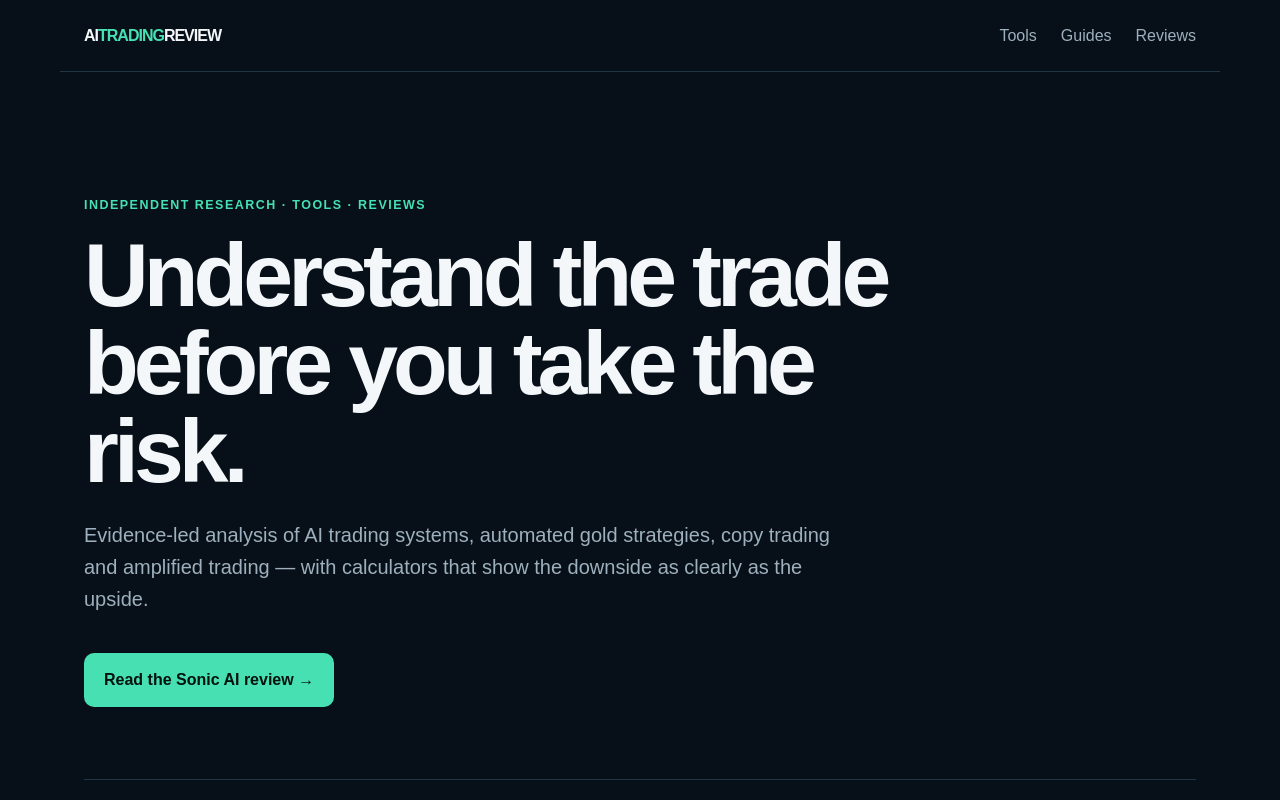
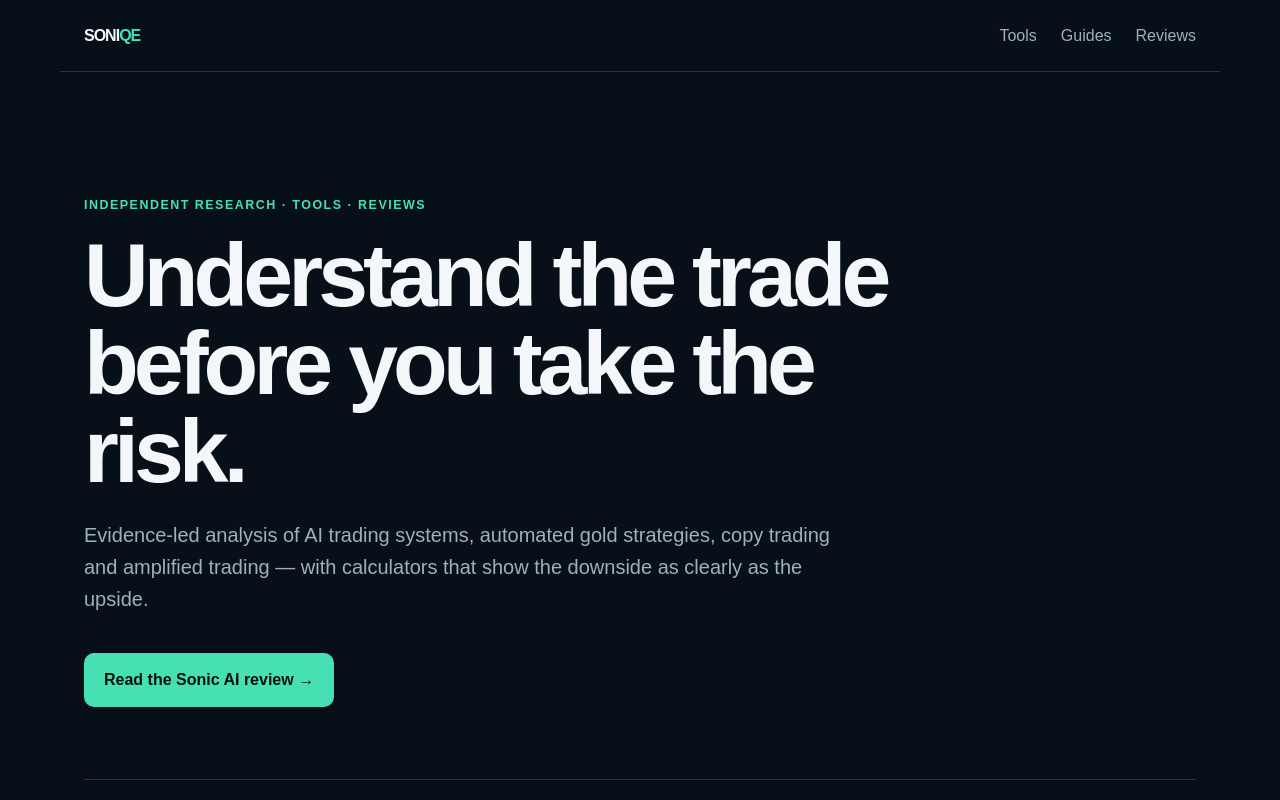
Before and after one commit to sverkercaron-sys/ai-trading-review, a Next.js app: page / in a window 1280 px wide. Shown: the top 800 px of the page. Built offline with nearby package versions, Linux system fonts and the light colour scheme; no server answers.

Commit message:
Rebrand site to Soniqe and set production domain

```diff
--- a/app/layout.tsx
+++ b/app/layout.tsx
@@ -2,17 +2,17 @@ import type { Metadata } from 'next';
 import Link from 'next/link';
 import './globals.css';
 
-const siteUrl = process.env.NEXT_PUBLIC_SITE_URL || 'https://ai-trading-review.vercel.app';
+const siteUrl = process.env.NEXT_PUBLIC_SITE_URL || 'https://soniqe.com';
 
 export const metadata: Metadata = {
   metadataBase: new URL(siteUrl),
-  title: { default: 'AI Trading Review', template: '%s | AI Trading Review' },
-  description: 'Independent analysis of AI trading, automated strategies, copy trading, gold trading and amplified trading risk.',
-  applicationName: 'AI Trading Review',
-  openGraph: {type:'website',siteName:'AI Trading Review',title:'AI Trading Review',description:'Research the return. Understand the risk.',url:siteUrl},
-  twitter: {card:'summary_large_image',title:'AI Trading Review',description:'Independent research, reviews and calculators for AI and automated trading.'},
+  title: { default: 'Soniqe – AI Trading Reviews, Tools & Research', template: '%s | Soniqe' },
+  description: 'Independent AI trading reviews, automated trading research, comparisons and risk tools.',
+  applicationName: 'Soniqe',
+  openGraph: {type:'website',siteName:'Soniqe',title:'Soniqe – AI Trading Reviews, Tools & Research',description:'Research the return. Understand the risk.',url:siteUrl},
+  twitter: {card:'summary_large_image',title:'Soniqe',description:'Independent reviews, research and calculators for AI and automated trading.'},
   robots: {index:true,follow:true,googleBot:{index:true,follow:true,'max-image-preview':'large','max-snippet':-1}},
 };
-const organizationJsonLd={'@context':'https://schema.org','@type':'Organization',name:'AI Trading Review',url:siteUrl,description:'Independent research and educational analysis of AI trading, automated strategies and trading risk.'};
-const websiteJsonLd={'@context':'https://schema.org','@type':'WebSite',name:'AI Trading Review',url:siteUrl};
-export default function RootLayout({children}:Readonly<{children:React.ReactNode}>){return <html lang="en"><body><script type="application/ld+json" dangerouslySetInnerHTML={{__html:JSON.stringify(organizationJsonLd)}}/><script type="application/ld+json" dangerouslySetInnerHTML={{__html:JSON.stringify(websiteJsonLd)}}/><header><Link className="brand" href="/">AI<span>TRADING</span>REVIEW</Link><nav><Link href="/tools">Tools</Link><Link href="/guides">Guides</Link><Link href="/reviews">Reviews</Link></nav></header>{children}<footer><strong>AI Trading Review</strong><p>Research the return. Understand the risk.</p><p><Link href="/about">About</Link> · <Link href="/methodology">Methodology</Link> · <Link href="/editorial-policy">Editorial Policy</Link> · <Link href="/affiliate-disclosure">Affiliate Disclosure</Link> · <Link href="/risk-disclosure">Risk Disclosure</Link></p><small>Trading and leveraged products involve substantial risk. Historical results do not guarantee future performance. Nothing on this site is personalised financial advice.</small></footer></body></html>}
+const organizationJsonLd={'@context':'https://schema.org','@type':'Organization',name:'Soniqe',url:siteUrl,description:'Independent research, reviews and educational analysis of AI trading, automated strategies and trading risk.'};
+const websiteJsonLd={'@context':'https://schema.org','@type':'WebSite',name:'Soniqe',alternateName:'AI Trading Review',url:siteUrl};
+export default function RootLayout({children}:Readonly<{children:React.ReactNode}>){return <html lang="en"><body><script type="application/ld+json" dangerouslySetInnerHTML={{__html:JSON.stringify(organizationJsonLd)}}/><script type="application/ld+json" dangerouslySetInnerHTML={{__html:JSON.stringify(websiteJsonLd)}}/><header><Link className="brand" href="/">SONI<span>QE</span></Link><nav><Link href="/tools">Tools</Link><Link href="/guides">Guides</Link><Link href="/reviews">Reviews</Link></nav></header>{children}<footer><strong>Soniqe</strong><p>AI Trading Reviews, Tools & Research</p><p><Link href="/about">About</Link> · <Link href="/methodology">Methodology</Link> · <Link href="/editorial-policy">Editorial Policy</Link> · <Link href="/affiliate-disclosure">Affiliate Disclosure</Link> · <Link href="/risk-disclosure">Risk Disclosure</Link></p><small>Trading and leveraged products involve substantial risk. Historical results do not guarantee future performance. Nothing on this site is personalised financial advice.</small></footer></body></html>}
```
